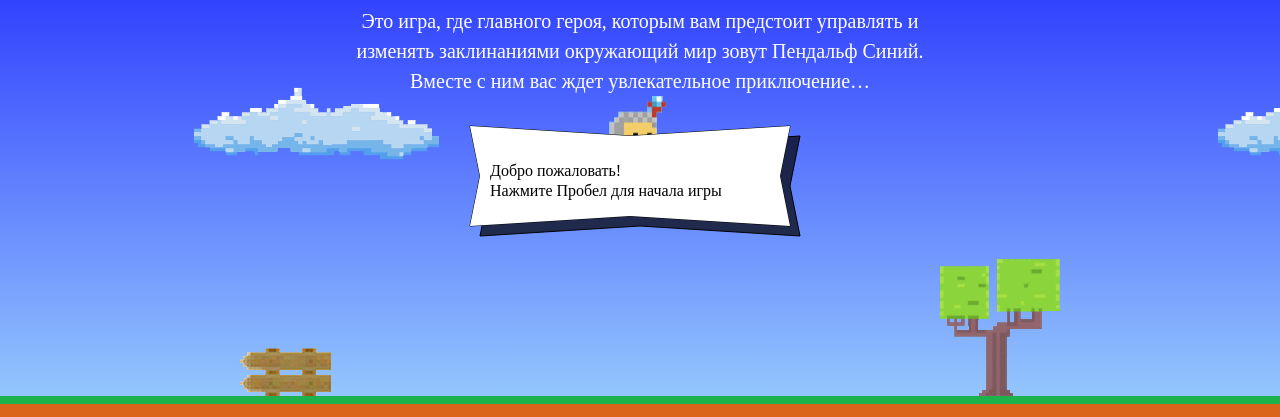
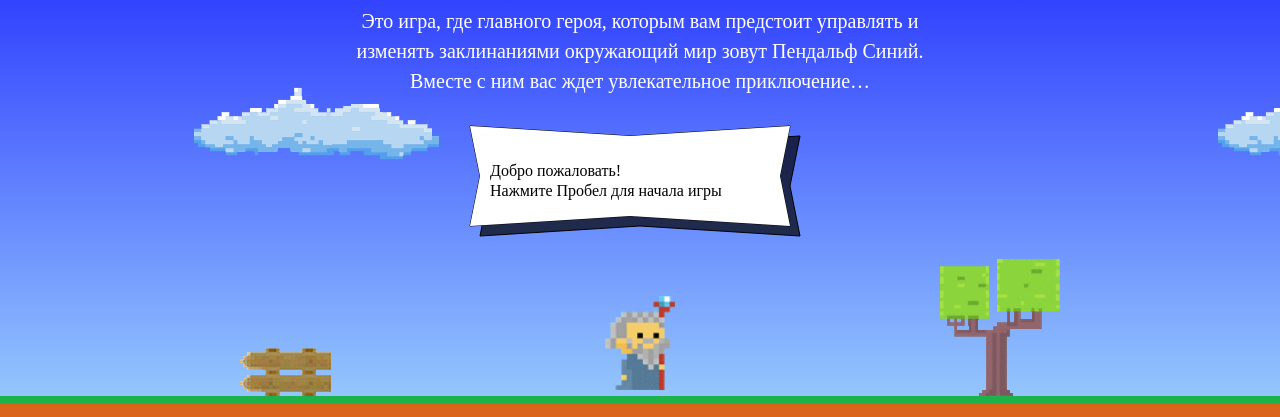
Before and after one commit to amarkin11/221306-code-and-magick, a website: page index.html in a window 1280 px wide. Shown: the part 203-620 px from the top of the page. Drawn offline with Linux system fonts and the light colour scheme; a web font is replaced by a local one.

Commit message:
правки

```diff
--- a/index.html
+++ b/index.html
@@ -182,39 +182,25 @@
 </template>
 <script>
 	var fireballSize = 22;
-  var wizardSpeed = 3;
 
 	var getFireballSpeed = function (left) {
-    var fireballSpeed = 5;
-
-    if(left === true) {
-      return fireballSpeed;
-    }else {
-      return fireballSpeed = 2;
-    }
+		return left ? 5 : 2;
 	};
 
+	var wizardSpeed = 3;
+	var wizardWidth = 70;
+
 	var getWizardHeight = function () {
-    var wizardWidth = 70;
-    var wizardHeight = 1.337 * wizardWidth;
-
-    return wizardHeight;
+		return 1.337 * wizardWidth;
 	};
 
 	var getWizardX = function (width) {
-    var wizardX = (width / 2) - 35;
-    return wizardX;
+		return (width - wizardWidth) / 2;
 	};
 
-  getWizardX();
-
 	var getWizardY = function (height) {
-    var wizardY = height - 300;
-    return wizardY;
+		return (height * 2) / 3;
 	}
-
-  getWizardY();
-
 </script>
 <script src="js/game.js"></script>
 
```
Lines whose indentation alone changed are shown as unchanged.
